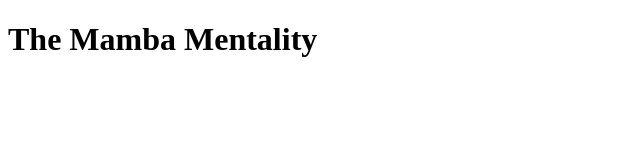
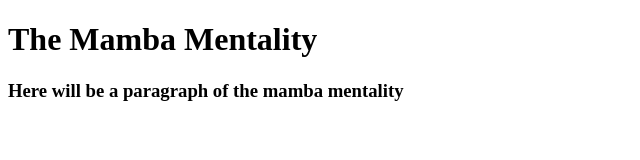
Before and after one commit to nataliemajadixon/kobeBryantTimeline, a plain HTML site: page mambamentality.html in a window 1280 px wide. Shown: the whole page, without its empty margins (0-640 px from the left). Drawn offline with Linux system fonts and the light colour scheme.

Commit message:
updated mm

```diff
--- a/mambamentality.html
+++ b/mambamentality.html
@@ -4,10 +4,12 @@
     <meta charset="UTF-8">
     <meta http-equiv="X-UA-Compatible" content="IE=edge">
     <meta name="viewport" content="width=device-width, initial-scale=1.0">
-    <title>Document</title>
+    <title>The Mamba Mentality</title>
 </head>
 <body>
     <h1>The Mamba Mentality
     </h1>
+
+    <h3>Here will be a paragraph of the mamba mentality</h3>
 </body>
 </html>
```
